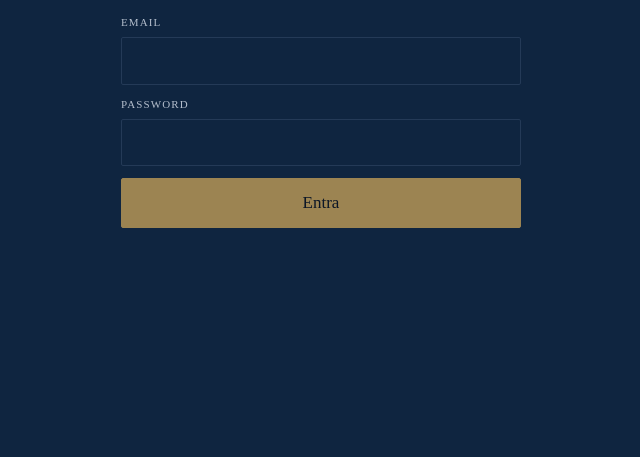
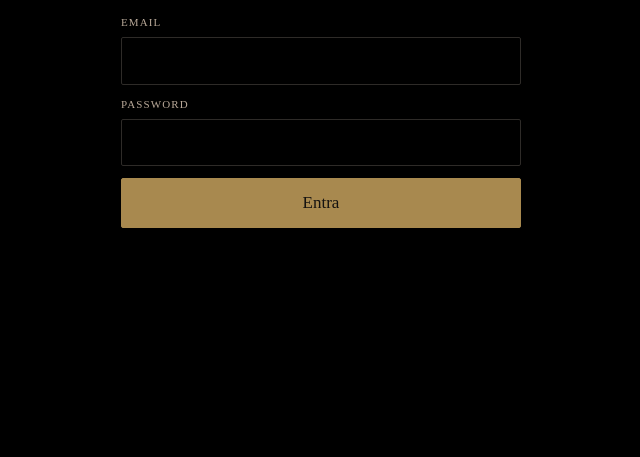
Before and after one commit to Marcgusmeroli/gusmeroli-operazioni, a plain HTML site: page index.html in a window 1280 px wide. Shown: the part 343-800 px from the top of the page, without its empty margins (319-959 px from the left). Drawn offline with nearby package versions, Linux system fonts and the light colour scheme.

Commit message:
Palette del marchio: nero, avorio e oro, verde solo sui guadagni
Co-Authored-By: Claude Fable 5.2 <noreply@anthropic.com>

```diff
--- a/archivio.js
+++ b/archivio.js
@@ -36,13 +36,13 @@ var stile = el('style', {},
   '#accesso form{display:flex;flex-direction:column;gap:12px}' +
   '#accesso label{font-size:11px;letter-spacing:.1em;text-transform:uppercase;color:var(--on-band-2);display:flex;flex-direction:column;gap:6px}' +
   '#accesso input{font:inherit;font-size:16px;letter-spacing:0;text-transform:none;padding:11px 12px;border:1px solid var(--band-line);background:transparent;color:var(--on-band);border-radius:2px}' +
-  '#accesso button{font:inherit;padding:12px 16px;border:1px solid var(--gold-fill);background:var(--gold-fill);color:#0B1626;cursor:pointer;border-radius:2px}' +
+  '#accesso button{font:inherit;padding:12px 16px;border:1px solid var(--gold-fill);background:var(--gold-fill);color:#141210;cursor:pointer;border-radius:2px}' +
   '#accesso button.piano{background:transparent;color:var(--on-band);border-color:var(--band-line)}' +
   '#accesso button[disabled]{opacity:.6;cursor:default}' +
   '#accesso .msg{min-height:1.4em;color:#E69C91}' +
   '.chi{display:flex;align-items:center;gap:10px;font-size:12px;color:var(--on-band-2);flex-wrap:wrap}' +
   '.chi select,.chi button{font:inherit;font-size:12px;background:transparent;color:var(--on-band);border:1px solid var(--band-line);padding:4px 8px;border-radius:2px;cursor:pointer}' +
-  '.chi select option{color:#0F2540}' +
+  '.chi select option{color:#1F1C19}' +
   'footer .esci{font:inherit;background:none;border:0;padding:0;color:var(--ink2);text-decoration:underline;cursor:pointer}');
 document.head.appendChild(stile);
 
--- a/index.html
+++ b/index.html
@@ -4,7 +4,7 @@
 <meta charset="utf-8">
 <meta name="viewport" content="width=device-width,initial-scale=1,viewport-fit=cover">
 <meta name="robots" content="noindex,nofollow">
-<meta name="theme-color" content="#0F2540">
+<meta name="theme-color" content="#000000">
 <meta name="apple-mobile-web-app-capable" content="yes">
 <meta name="mobile-web-app-capable" content="yes">
 <meta name="apple-mobile-web-app-status-bar-style" content="black-translucent">
@@ -18,20 +18,20 @@
 <style>
 /* Layout: fascia scura col logo e le sezioni in alto, sotto una colonna unica larga 1120px; le cifre in Times, tutto il resto in Arial, come nei manuali Gusmeroli. */
 :root{
-  --bg:#FAF8F4; --panel:#EEF0F3; --ink:#0F2540; --ink2:#55606E; --line:#DCE0E6; --sand:#A9B2BE;
-  --gold:#7D683C; --gold-fill:#9C8452; --gold-soft:#EDE6D6; --band:#0F2540; --on-band:#FAF8F4; --on-band-2:#B4BECC; --band-line:#243A57;
-  --ok:#2F6B4F; --ok-bg:#E2EDE6; --warn:#8A5A12; --warn-bg:#F3E7CF; --crit:#8C2F2F; --crit-bg:#F2DEDC;
+  --bg:#FAF8F4; --panel:#F1EDE6; --ink:#1F1C19; --ink2:#5E564E; --line:#E3DDD3; --sand:#B8A898;
+  --gold:#7D6436; --gold-fill:#A8894F; --gold-soft:#EADFCB; --band:#000000; --on-band:#FAF8F4; --on-band-2:#B8A898; --band-line:#2E2B28;
+  --ok:#2F6B4F; --ok-bg:#E4ECE3; --warn:#8A5A12; --warn-bg:#F3E7CF; --crit:#8C2F2F; --crit-bg:#F2DEDC;
   --serif:"Times New Roman",Times,Georgia,serif; --sans:"Times New Roman",Times,Georgia,serif;
 }
 @media (prefers-color-scheme: dark){ :root:not([data-theme="light"]){
-  --bg:#0B1626; --panel:#14233A; --ink:#EEF0F3; --ink2:#A9B5C4; --line:#26384F; --sand:#6F7E91;
-  --gold:#CDB57E; --gold-fill:#9C8452; --gold-soft:#3B3524; --band:#081220; --on-band:#FAF8F4; --on-band-2:#A9B5C4; --band-line:#1C2E47;
-  --ok:#8FC7A6; --ok-bg:#16332A; --warn:#E3B56C; --warn-bg:#3B3020; --crit:#E59A94; --crit-bg:#3C2024;
+  --bg:#171513; --panel:#24211E; --ink:#F4F1EC; --ink2:#B8A898; --line:#3A3530; --sand:#8C7F72;
+  --gold:#D4B37A; --gold-fill:#A8894F; --gold-soft:#4A3F2C; --band:#000000; --on-band:#FAF8F4; --on-band-2:#B8A898; --band-line:#2E2B28;
+  --ok:#8FC7A6; --ok-bg:#1F3329; --warn:#E3B56C; --warn-bg:#3B3020; --crit:#E59A94; --crit-bg:#3C2024;
   color-scheme:dark } }
 :root[data-theme="dark"]{
-  --bg:#0B1626; --panel:#14233A; --ink:#EEF0F3; --ink2:#A9B5C4; --line:#26384F; --sand:#6F7E91;
-  --gold:#CDB57E; --gold-fill:#9C8452; --gold-soft:#3B3524; --band:#081220; --on-band:#FAF8F4; --on-band-2:#A9B5C4; --band-line:#1C2E47;
-  --ok:#8FC7A6; --ok-bg:#16332A; --warn:#E3B56C; --warn-bg:#3B3020; --crit:#E59A94; --crit-bg:#3C2024;
+  --bg:#171513; --panel:#24211E; --ink:#F4F1EC; --ink2:#B8A898; --line:#3A3530; --sand:#8C7F72;
+  --gold:#D4B37A; --gold-fill:#A8894F; --gold-soft:#4A3F2C; --band:#000000; --on-band:#FAF8F4; --on-band-2:#B8A898; --band-line:#2E2B28;
+  --ok:#8FC7A6; --ok-bg:#1F3329; --warn:#E3B56C; --warn-bg:#3B3020; --crit:#E59A94; --crit-bg:#3C2024;
   color-scheme:dark }
 
 *{box-sizing:border-box}
@@ -122,7 +122,7 @@ a{color:var(--gold);text-underline-offset:3px}
 .split-bar div{display:flex;align-items:center;padding-inline:12px;font-family:var(--serif);font-size:18px;font-variant-numeric:tabular-nums;min-width:0;white-space:nowrap;overflow:hidden}
 .split-bar .inv{background:var(--ink);color:var(--bg)}
 .split-bar .inv2{background:var(--ink2);color:var(--bg)}
-.split-bar .ges{background:var(--gold-fill);color:#0B1626}
+.split-bar .ges{background:var(--gold-fill);color:#141210}
 .split-labels{display:grid;gap:2px;font-size:13px;color:var(--ink2)}
 .split-labels span{min-width:0}
 
@@ -259,7 +259,7 @@ td .bar{width:90px;margin-left:auto}
 footer{border-top:1px solid var(--line);padding-block:20px 8px;font-size:12px;color:var(--ink2);display:flex;justify-content:space-between;gap:12px;flex-wrap:wrap}
 
 dialog{background:var(--bg);color:var(--ink);border:1px solid var(--line);padding:0;width:min(580px,calc(100% - 32px));max-height:calc(100% - 32px)}
-dialog::backdrop{background:rgba(8,18,32,.65)}
+dialog::backdrop{background:rgba(15,13,11,.65)}
 .form{display:flex;flex-direction:column;gap:16px;padding:24px}
 .form h2{font-size:24px}
 .field{display:flex;flex-direction:column;gap:5px;min-width:0}
@@ -454,8 +454,8 @@ details.cartella.sotto > summary .nome{font-weight:400}
 <dialog id="lb"><div class="lb-bar"><button class="btn" id="lb-close" type="button">Chiudi</button></div><img id="lb-img" alt=""></dialog>
 
 <script src="https://cdn.jsdelivr.net/npm/@supabase/supabase-js@2.45.4/dist/umd/supabase.js"></script>
-<script src="config.js?v=963769fd54bc"></script>
-<script src="archivio.js?v=963769fd54bc"></script>
+<script src="config.js?v=67bb1d99546c"></script>
+<script src="archivio.js?v=67bb1d99546c"></script>
 <script>
 (function(){
 'use strict';
@@ -1670,7 +1670,7 @@ avvia();
 </script>
 <script>
 (function(){
-  var V = '963769fd54bc';
+  var V = '67bb1d99546c';
   function controlla(){
     fetch('versione.txt?t=' + Date.now(), { cache:'no-store' }).then(function(r){ return r.ok ? r.text() : ''; }).then(function(t){
       t = (t || '').trim();
```
Also changed, not shown: icona-180.png, icona-512.png, manifest.json, versione.txt.
